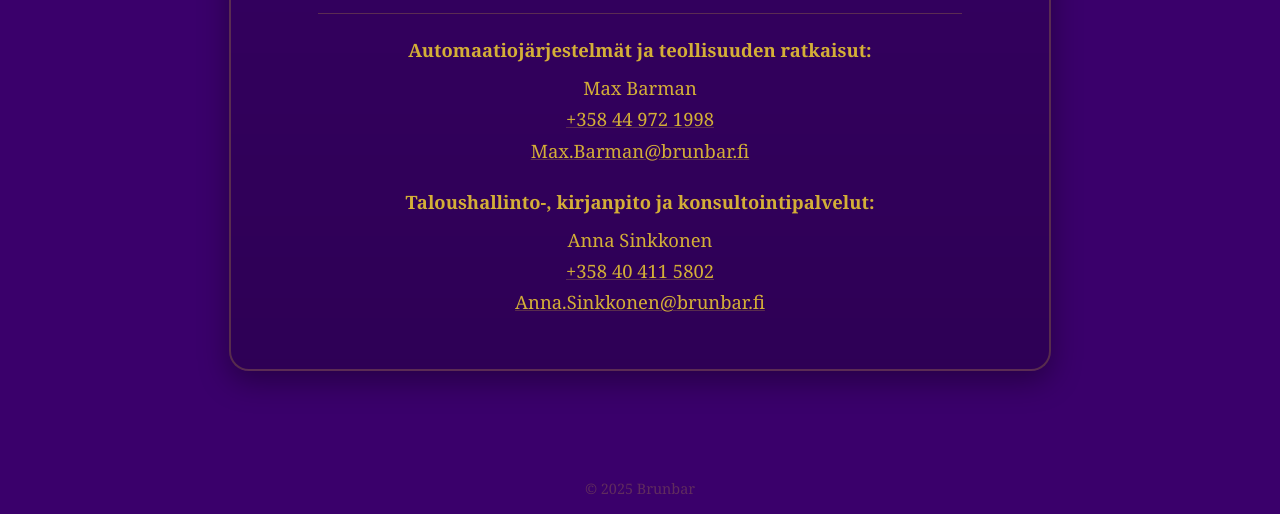
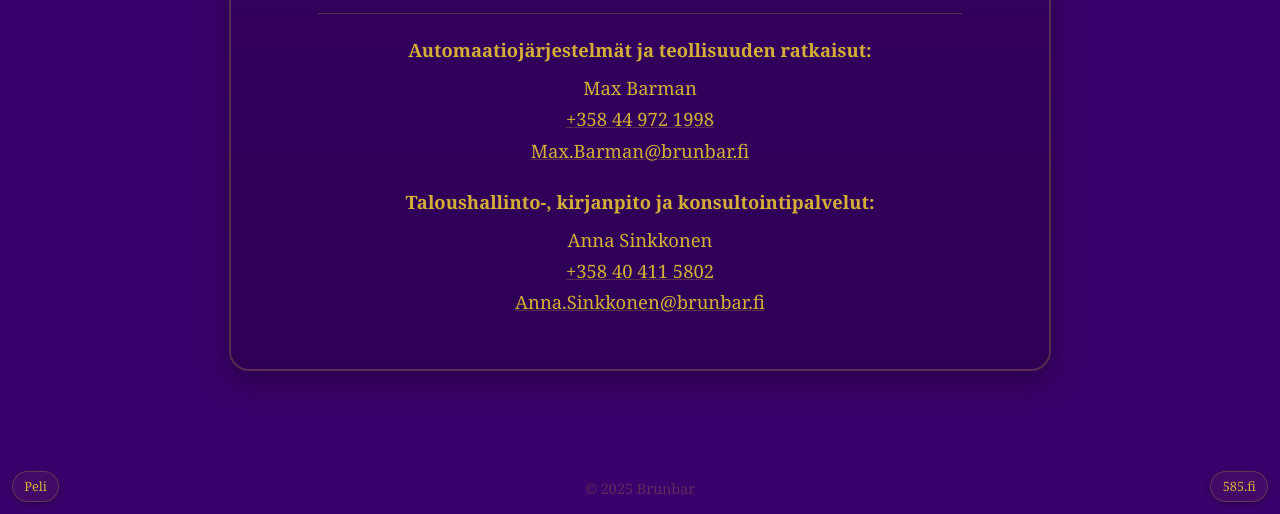
Before and after one commit to makkelii/brunbar.github.io, a plain HTML site: page index.html in a window 1280 px wide. Shown: the part 286-800 px from the top of the page. Drawn offline with Linux system fonts and the light colour scheme.

Commit message:
Implement corner buttons for navigation
Added corner buttons for game link and external site.

```diff
--- a/index.html
+++ b/index.html
@@ -90,6 +90,29 @@
       font-size: .9rem;
       color: var(--gold-weak);
     }
+
+    /* Uudet kulmanapit */
+    .corner-btn {
+      position: fixed;
+      bottom: 0.75rem;
+      padding: 0.35rem 0.7rem;
+      border-radius: 999px;
+      font-size: 0.8rem;
+      background: var(--gold-wash);
+      color: var(--gold);
+      border: 1px solid var(--gold-weak);
+      text-decoration: none;
+      box-shadow: 0 2px 6px rgba(0,0,0,.25);
+    }
+    .corner-btn:hover {
+      text-decoration: underline;
+    }
+    .corner-btn-left {
+      left: 0.75rem;
+    }
+    .corner-btn-right {
+      right: 0.75rem;
+    }
   </style>
 </head>
 <body>
@@ -117,5 +140,11 @@
 
   <footer>© <span id="y"></span> Brunbar</footer>
   <script>document.getElementById('y').textContent = new Date().getFullYear();</script>
+
+  <!-- Vasemman alakulman pelinappi -->
+  <a href="gayming.html" class="corner-btn corner-btn-left">Peli</a>
+
+  <!-- Oikean alakulman 585.fi-nappi -->
+  <a href="https://585.fi" class="corner-btn corner-btn-right" target="_blank" rel="noopener">585.fi</a>
 </body>
 </html>
```
